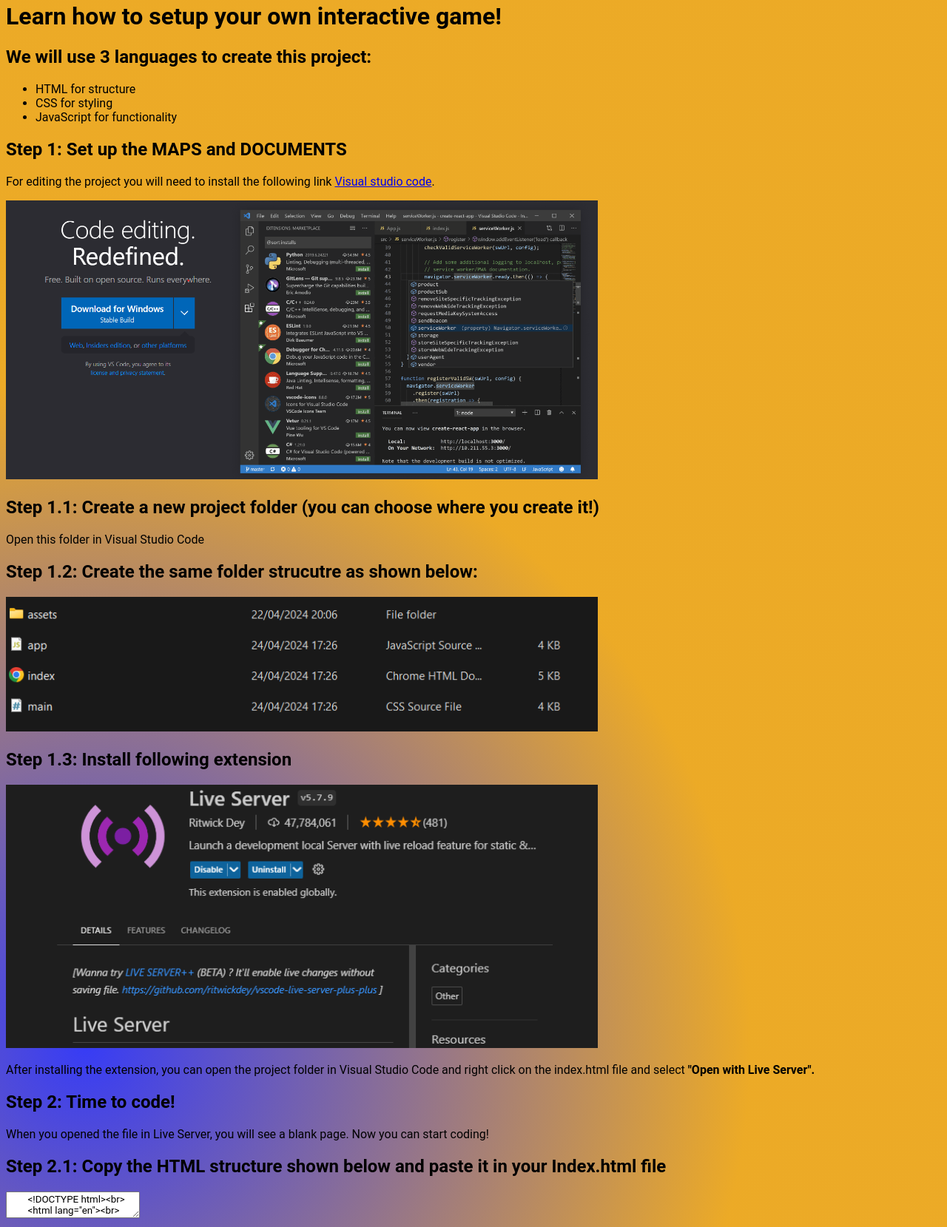
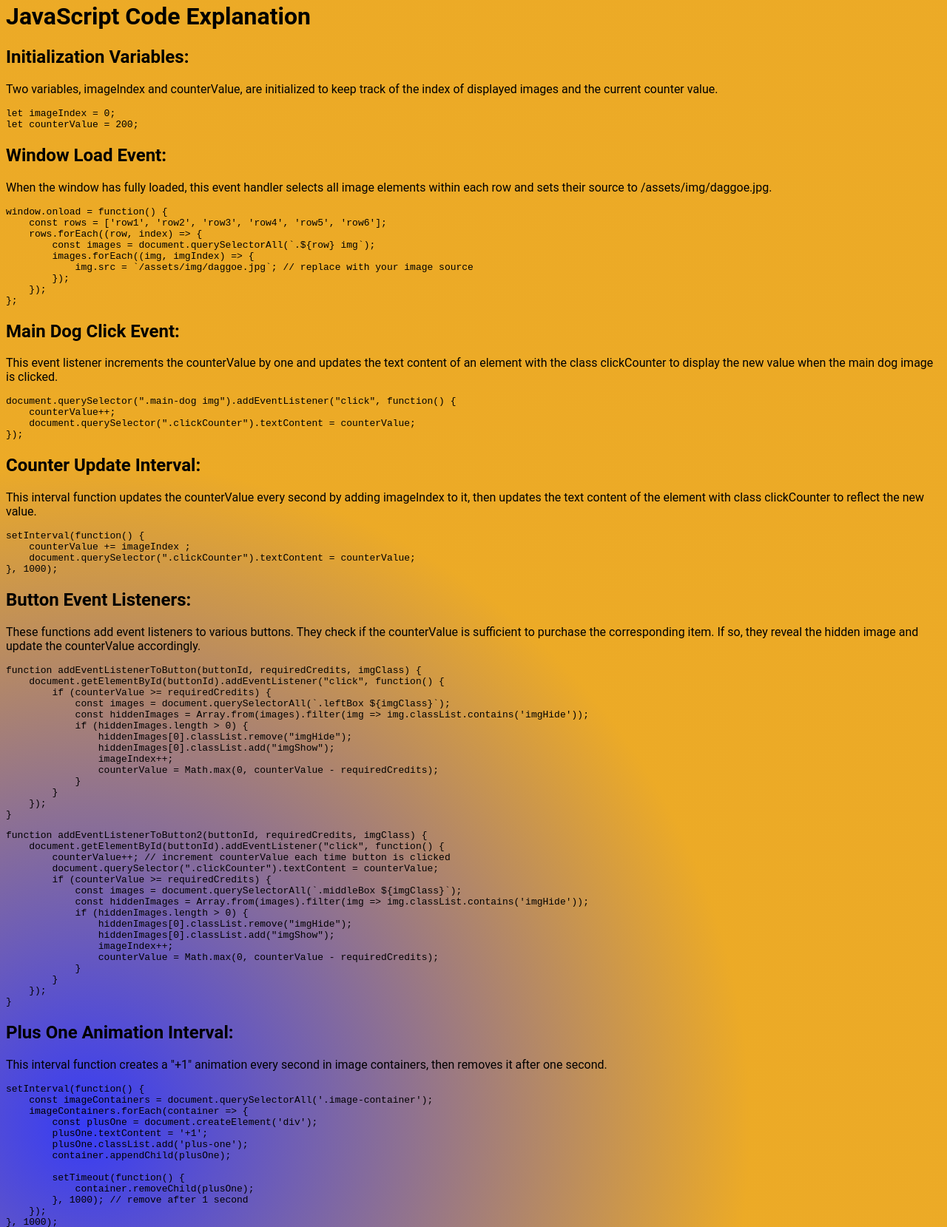
Before and after one commit to pgmgent-atwork2/project-1-workshop-start-2-code-bonkthedog, a website: page tutorial.html in a window 1280 px wide. Shown: the part 18-1677 px from the top of the page at 74% size. Drawn offline with Linux system fonts and the light colour scheme.

Commit message:
patch pre tag

```diff
--- a/main.css
+++ b/main.css
@@ -205,3 +205,11 @@
     font-size: 20px;
     color: #f00;
 }
+
+pre {
+    display: block;
+    font-family: monospace;
+    unicode-bidi: isolate;
+    white-space: pre;
+    margin: 1em 0px;
+}
--- a/tutorial.html
+++ b/tutorial.html
@@ -7,81 +7,121 @@
     <title>Instructions for BonkTheDog Project</title>
 </head>
 <body>
-    <h1>Learn how to setup your own interactive game!</h1>
+<h1>JavaScript Code Explanation</h1>
 
-    <h2>We will use 3 languages to create this project:</h2>
-    <ul>
-        <li>HTML for structure</li>
-        <li>CSS for styling</li>
-        <li>JavaScript for functionality</li>
-    </ul>
+<h2>Initialization Variables:</h2>
+<p>
+    Two variables, <code>imageIndex</code> and <code>counterValue</code>, are initialized to keep track of the index of displayed images and the current counter value.
+</p>
 
-    <h2>Step 1: Set up the MAPS and DOCUMENTS</h2>
-    <p>For editing the project you will need to install the following link <a href="https://code.visualstudio.com/">Visual studio code</a>.</p>
-    <img class="tutorial-image"src="./assets/img/visual-studio.png">
-    <h2>Step 1.1: Create a new project folder (you can choose where you create it!)</h2>
-    <p>Open this folder in Visual Studio Code</p>
-    <h2>Step 1.2: Create the same folder strucutre as shown below:</h2>
-    <img class="tutorial-image"src="./assets/img/folder-structure.png">
-    <h2>Step 1.3: Install following extension</h2>
-    <img class="tutorial-image"src="./assets/img/live-server.png">
-    <p>After installing the extension, you can open the project folder in Visual Studio Code and right click on the index.html file and select <strong>"Open with Live Server".</strong></p>
-    <h2>Step 2: Time to code!</h2>
-    <p>When you opened the file in Live Server, you will see a blank page. Now you can start coding!</p>
-    <h2>Step 2.1: Copy the HTML structure shown below and paste it in your <strong>Index.html</strong> file</h2>
-    <textarea>
-        &lt;!DOCTYPE html&gt;<br>
-        &lt;html lang="en"&gt;<br>
-        &lt;head&gt;<br>
-            &lt;meta charset="UTF-8"&gt;<br>
-            &lt;meta name="viewport" content="width=device-width, initial-scale=1.0"&gt;<br>
-            &lt;link rel="stylesheet" href="/main.css"&gt;<br>
-            &lt;title&gt;BonkTheDog&lt;/title&gt;<br>
-        &lt;/head&gt;<br>
-        &lt;body&gt;<br>
-            &lt;h1&gt;Bonk The Dog&lt;/h1&gt;<br>
-            &lt;div id="game"&gt;<br>
-                &lt;div id="dog"&gt;&lt;/div&gt;<br>
-                &lt;div id="score"&gt;Score: 0&lt;/div&gt;<br>
-            &lt;/div&gt;<br>
-            &lt;script src="/main.js"&gt;&lt;/script&gt;<br>
-        &lt;/body&gt;<br>
-        &lt;/html&gt;<br>
-    </textarea>
-    <h2>Step 2.2: Copy the CSS structure shown below and paste it in your <strong>Main.css</strong> file</h2>
-    <textarea>
-        body {<br>
-            font-family: Arial, sans-serif;<br>
-            margin: 0;<br>
-            padding: 0;<br>
-            display: flex;<br>
-            justify-content: center;<br>
-            align-items: center;<br>
-            height: 100vh;<br>
-            background-color: #f0f0f0;<br>
-        }<br>
-        #game {<br>
-            width: 400px;<br>
-            height: 400px;<br>
-            border: 1px solid black;<br>
-            position: relative;<br>
-        }<br>
-        #dog {<br>
-            width: 50px;<br>
-            height: 50px;<br>
-            background-color: brown;<br>
-            position: absolute;<br>
-            top: 50%;<br>
-            left: 50%;<br>
-            transform: translate(-50%, -50%);<br>
-        }<br>
-        #score {<br>
-            position: absolute;<br>
-            top: 0;<br>
-            right: 0;<br>
-            padding: 10px;<br>
-            background-color: black;<br>
-            color: white;<br>
-        }<br>
+<pre>
+let imageIndex = 0;
+let counterValue = 200;
+</pre>
+
+
+<h2>Window Load Event:</h2>
+<p>
+    When the window has fully loaded, this event handler selects all image elements within each row and sets their source to <code>/assets/img/daggoe.jpg</code>.
+</p>
+
+<pre>window.onload = function() {
+    const rows = ['row1', 'row2', 'row3', 'row4', 'row5', 'row6'];
+    rows.forEach((row, index) => {
+        const images = document.querySelectorAll(`.${row} img`);
+        images.forEach((img, imgIndex) => {
+            img.src = `/assets/img/daggoe.jpg`; // replace with your image source
+        });
+    });
+};</pre>
+
+<h2>Main Dog Click Event:</h2>
+<p>
+    This event listener increments the <code>counterValue</code> by one and updates the text content of an element with the class <code>clickCounter</code> to display the new value when the main dog image is clicked.
+</p>
+
+<pre>document.querySelector(".main-dog img").addEventListener("click", function() {
+    counterValue++;
+    document.querySelector(".clickCounter").textContent = counterValue;
+});</pre>
+
+<h2>Counter Update Interval:</h2>
+<p>
+    This interval function updates the <code>counterValue</code> every second by adding <code>imageIndex</code> to it, then updates the text content of the element with class <code>clickCounter</code> to reflect the new value.
+</p>
+
+
+<pre>setInterval(function() {
+    counterValue += imageIndex ;
+    document.querySelector(".clickCounter").textContent = counterValue;
+}, 1000);</pre>
+
+
+
+<h2>Button Event Listeners:</h2>
+<p>
+    These functions add event listeners to various buttons. They check if the <code>counterValue</code> is sufficient to purchase the corresponding item. If so, they reveal the hidden image and update the <code>counterValue</code> accordingly.
+</p>
+<pre>function addEventListenerToButton(buttonId, requiredCredits, imgClass) {
+    document.getElementById(buttonId).addEventListener("click", function() {
+        if (counterValue >= requiredCredits) {
+            const images = document.querySelectorAll(`.leftBox ${imgClass}`);
+            const hiddenImages = Array.from(images).filter(img => img.classList.contains('imgHide'));
+            if (hiddenImages.length > 0) {
+                hiddenImages[0].classList.remove("imgHide");
+                hiddenImages[0].classList.add("imgShow");
+                imageIndex++;
+                counterValue = Math.max(0, counterValue - requiredCredits);
+            }
+        }
+    });
+}</pre>
+<pre>function addEventListenerToButton2(buttonId, requiredCredits, imgClass) {
+    document.getElementById(buttonId).addEventListener("click", function() {
+        counterValue++; // increment counterValue each time button is clicked
+        document.querySelector(".clickCounter").textContent = counterValue;
+        if (counterValue >= requiredCredits) {
+            const images = document.querySelectorAll(`.middleBox ${imgClass}`);
+            const hiddenImages = Array.from(images).filter(img => img.classList.contains('imgHide'));
+            if (hiddenImages.length > 0) {
+                hiddenImages[0].classList.remove("imgHide");
+                hiddenImages[0].classList.add("imgShow");
+                imageIndex++;
+                counterValue = Math.max(0, counterValue - requiredCredits);
+            }
+        }
+    });
+}</pre>
+<h2>Plus One Animation Interval:</h2>
+<p>
+    This interval function creates a "+1" animation every second in image containers, then removes it after one second.
+</p>
+<pre>setInterval(function() {
+    const imageContainers = document.querySelectorAll('.image-container');
+    imageContainers.forEach(container => {
+        const plusOne = document.createElement('div');
+        plusOne.textContent = '+1';
+        plusOne.classList.add('plus-one');
+        container.appendChild(plusOne);
+
+        setTimeout(function() {
+            container.removeChild(plusOne);
+        }, 1000); // remove after 1 second
+    });
+}, 1000);</pre>
+
+<h2>Button Event Listeners:</h2>
+<p>
+    These functions add event listeners to various buttons. They check if the <code>counterValue</code> is sufficient to purchase the corresponding item. If so, they reveal the hidden image and update the <code>counterValue</code> accordingly.
+</p>
+<pre>
+addEventListenerToButton("dogBat", 25, ".imgHide");
+addEventListenerToButton2("middleRowButton1", 30, ".row1-dog1");
+addEventListenerToButton2("middleRowButton2", 40, ".row2-dog1");
+addEventListenerToButton2("middleRowButton3", 50, ".row3-dog1");
+addEventListenerToButton2("middleRowButton4", 60, ".row4-dog1");
+addEventListenerToButton2("middleRowButton5", 70, ".row5-dog1");
+addEventListenerToButton2("middleRowButton6", 80, ".row6-dog1");
+</pre>
 </body>
 </html>
```
